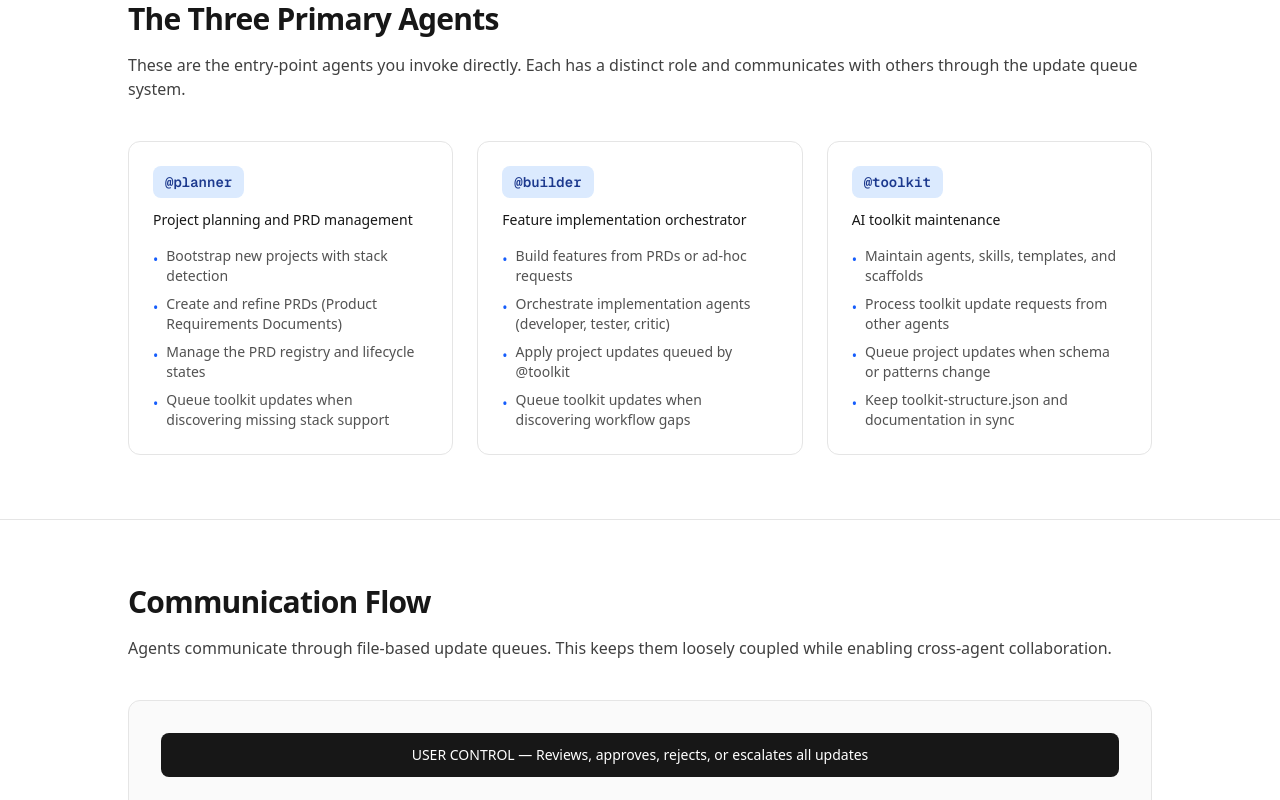
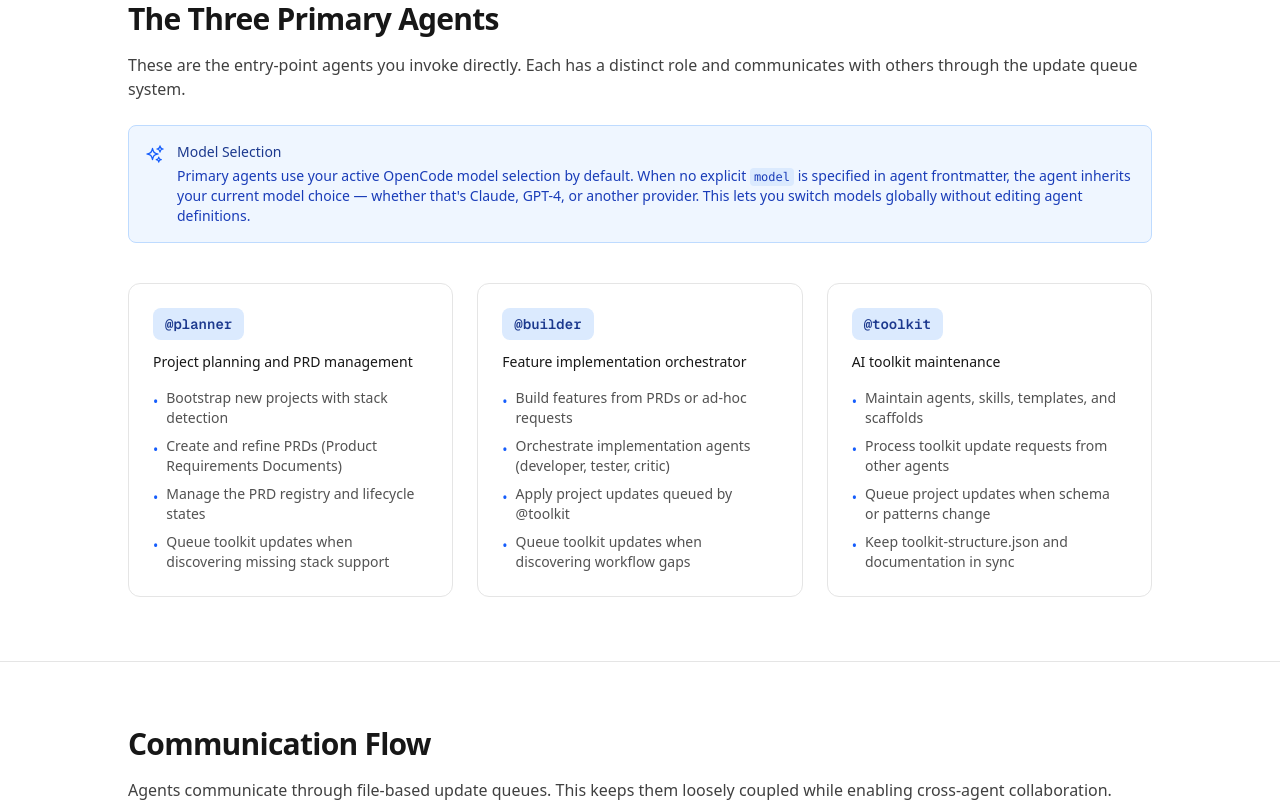
Before and after one commit to mdmagnuson-creator/opencode-toolkit-website, a Next.js app: page /concepts/agent-workflows in a window 1280 px wide. Shown: the part 1220-2020 px from the top of the page. Built offline with nearby package versions, Linux system fonts and the light colour scheme.

Commit message:
feat: document primary agent model inheritance and sync toolkit metadata

```diff
--- a/src/app/concepts/agent-workflows/page.tsx
+++ b/src/app/concepts/agent-workflows/page.tsx
@@ -252,6 +252,27 @@ export default function AgentWorkflowsPage() {
             These are the entry-point agents you invoke directly. Each has a distinct role
             and communicates with others through the update queue system.
           </p>
+
+          {/* Model Selection Note */}
+          <div className="mt-6 rounded-lg border border-blue-200 bg-blue-50 p-4 dark:border-blue-800 dark:bg-blue-950">
+            <div className="flex items-start gap-3">
+              <svg className="mt-0.5 h-5 w-5 flex-shrink-0 text-blue-600 dark:text-blue-400" fill="none" viewBox="0 0 24 24" strokeWidth={1.5} stroke="currentColor">
+                <path strokeLinecap="round" strokeLinejoin="round" d="M9.813 15.904L9 18.75l-.813-2.846a4.5 4.5 0 00-3.09-3.09L2.25 12l2.846-.813a4.5 4.5 0 003.09-3.09L9 5.25l.813 2.846a4.5 4.5 0 003.09 3.09L15.75 12l-2.846.813a4.5 4.5 0 00-3.09 3.09zM18.259 8.715L18 9.75l-.259-1.035a3.375 3.375 0 00-2.455-2.456L14.25 6l1.036-.259a3.375 3.375 0 002.455-2.456L18 2.25l.259 1.035a3.375 3.375 0 002.456 2.456L21.75 6l-1.035.259a3.375 3.375 0 00-2.456 2.456zM16.894 20.567L16.5 21.75l-.394-1.183a2.25 2.25 0 00-1.423-1.423L13.5 18.75l1.183-.394a2.25 2.25 0 001.423-1.423l.394-1.183.394 1.183a2.25 2.25 0 001.423 1.423l1.183.394-1.183.394a2.25 2.25 0 00-1.423 1.423z" />
+              </svg>
+              <div>
+                <p className="text-sm font-medium text-blue-900 dark:text-blue-100">
+                  Model Selection
+                </p>
+                <p className="mt-1 text-sm text-blue-800 dark:text-blue-200">
+                  Primary agents use your active OpenCode model selection by default. When no explicit{" "}
+                  <code className="rounded bg-blue-100 px-1 py-0.5 text-xs dark:bg-blue-900">model</code>{" "}
+                  is specified in agent frontmatter, the agent inherits your current model choice —
+                  whether that&apos;s Claude, GPT-4, or another provider. This lets you switch models
+                  globally without editing agent definitions.
+                </p>
+              </div>
+            </div>
+          </div>
 
           <div className="mt-10 grid gap-6 lg:grid-cols-3">
             {primaryAgents.map((agent) => (
--- a/src/data/toolkit-manifest.json
+++ b/src/data/toolkit-manifest.json
@@ -1,8 +1,8 @@
 {
   "version": "1.0.0",
-  "generatedAt": "2026-02-21T19:27:00Z",
-  "syncedAt": "2026-02-21T19:30:37.448Z",
-  "toolkitCommit": "24210e9",
+  "generatedAt": "2026-02-21T19:37:39Z",
+  "syncedAt": "2026-02-21T19:48:28.333Z",
+  "toolkitCommit": "7ed4067",
   "counts": {
     "agents": 63,
     "primaryAgents": 3,
@@ -936,6 +936,16 @@
       "displayDate": "February 21, 2026",
       "changes": [
         {
+          "type": "feat",
+          "description": "add resumable right-panel todo contracts",
+          "scope": "primary"
+        },
+        {
+          "type": "feat",
+          "description": "sync right-panel todos with persisted session state",
+          "scope": "builder"
+        },
+        {
           "type": "fix",
           "description": "defer dev server checks until workflow selection",
           "scope": "builder"
```
Also changed, not shown: src/data/toolkit-structure.json.
